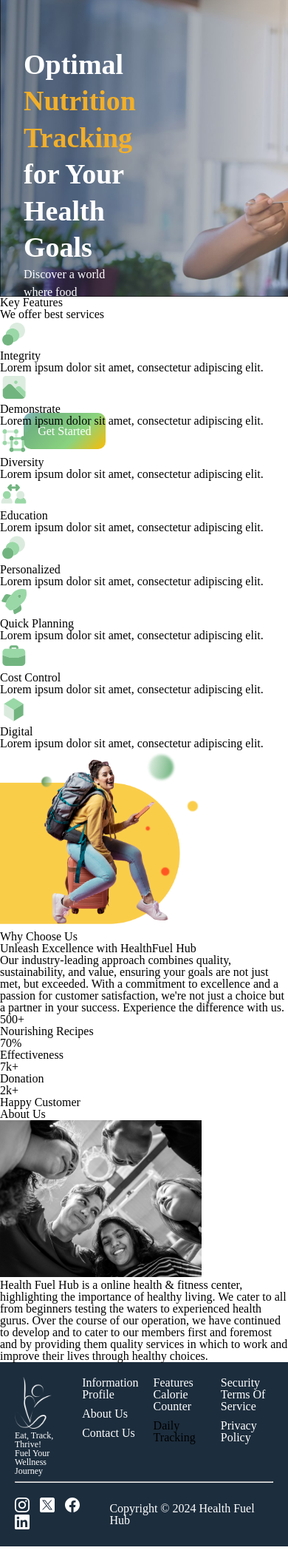
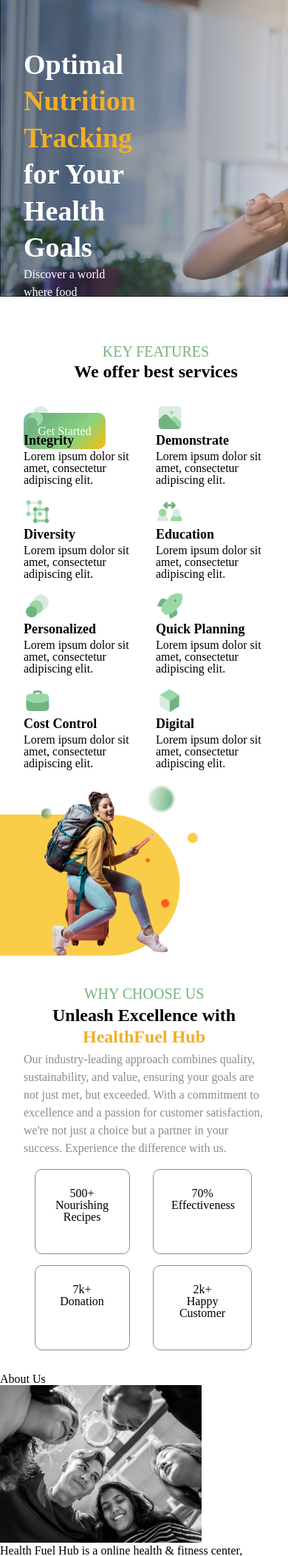
Before and after one commit to RoboRaccoon/HealthFit-Hub, a Django app: page / in a window 390 px wide; the page is wider, and only the part inside the window is pictured. Shown: the part 53-2156 px from the top of that part at 74% size. Run offline with Django 5.2, Linux system fonts and the light colour scheme.

Commit message:
adding Why choose us section mobile

```diff
--- a/HFH_project/HFH_app/static/css/style.css
+++ b/HFH_project/HFH_app/static/css/style.css
@@ -55,13 +55,13 @@ table {
     --yellow: #F2AF29;
     --green: #72B480;
     --white: #FFFFFF;
+	--orange:#FF5722;
+	--gray: #8C8B92;
 
 }
 
 body{
     font-family: Poppins;
-    /*width: 85%;*/
-    /*margin: auto;*/
 	line-height: 1.5;
 
 }
@@ -94,24 +94,24 @@ body{
 	color: var(--white);
 	text-transform: uppercase;
 	font-weight: bold;
-    font-size: 16px; /* Adjust to your desired font size */
+    font-size: 16px;
 
 }
 
 .nav-list ul{
     display: flex;
 	text-decoration: none;
-    list-style-type: none; /* Makes the marker invisible for unordered lists */
-    gap:15px; /* Controls the space between flex items vertically */
+    list-style-type: none;
+    gap:15px;
     padding-top: 5px ;
     padding-bottom: 5px ;
     padding-left:60px ;
     width: 80%;
     font-size: 10px;
-    margin-left: auto; /* Push the items to the right */
+    margin-left: auto;
 }
 
-/* Adding hover and skew animation to navigation for better user interaction */
+
 .nav-list a:hover,
 .nav-list a:focus,
 .nav-list a.current{
@@ -119,6 +119,20 @@ body{
 	color: var(--yellow);
 	text-transform: uppercase;
 }
+
+img{
+	max-width: 100%;
+	height: auto;
+}
+
+
+footer{
+    background-color: var(--blue);
+}
+
+/*Mobile Layouts*/
+
+/*Welcome section*/
 
 .welcome-sect{
 	background-image: url("../images/Banner.jpg");
@@ -133,11 +147,6 @@ body{
 	font-weight: bold;
 	margin-right: 200px;
 }
-
-
-/*Mobile Layouts*/
-
-/*Welcome section*/
 
 .welcome-sect{
 	padding-top: 4em;
@@ -183,12 +192,91 @@ body{
 	border-radius: 10px;
 	color: var(--white);
 }
-img{
-	max-width: 50%;
-	height: auto;
+
+/* Key Features section */
+
+.key-features{
+	padding-left: 2em;
+	margin-top: 4em;
+}
+.key-features h3{
+	font-size: 20px;
+	text-transform: uppercase;
+	text-align: center;
+	font-weight: 400;
+	color: var(--green);
+	margin-bottom: 5px;
 }
 
+.key-features h2{
+	font-size: 24px;
+	text-align: center;
+	font-weight: bold;
+}
 
-footer{
-    background-color: var(--blue);
+.services-grid{
+	margin-top: 2em;
+	display: grid;
+	grid-template-columns: 1fr 1fr;
+	justify-content: space-between;
+	justify-items: center;
 }
+
+.service{
+	padding-bottom: 1em;
+}
+
+.service h5{
+	font-weight: bold;
+	font-size: 18px;
+	margin-bottom: 5px;
+}
+
+/*Why Choose Us Section*/
+.why-choose-us .why-choose-us-sect{
+	padding: 2em;
+}
+
+.why-choose-us-sect h3{
+	font-size: 20px;
+	text-transform: uppercase;
+	text-align: center;
+	font-weight: 400;
+	color: var(--green);
+	margin-bottom: 5px;
+}
+
+.why-choose-us-sect h2{
+	font-size: 24px;
+	text-align: center;
+	font-weight: bold;
+	margin-bottom: 5px;
+	line-height: 1.2;
+}
+
+.why-choose-us-sect span{
+	color: var(--yellow);
+}
+
+.why-choose-us-sect p{
+	line-height: 1.5;
+	color: var(--gray);
+}
+
+.stats{
+	display: grid;
+	grid-template-columns: 1fr 1fr;
+	justify-items: center;
+}
+
+.stat{
+	text-align: center;
+	border: solid 1px var(--gray);
+	width: 50%;
+	height: 50%;
+	padding: 1.5em;
+	border-radius: 10px;
+	margin: 1em;
+}
+
+.stat
--- a/HFH_project/HFH_app/templates/home_page/index.html
+++ b/HFH_project/HFH_app/templates/home_page/index.html
@@ -45,7 +45,7 @@
     <div class="key-features">
         <h3>Key Features</h3>
         <h2>We offer best services</h2>
-        <div class="services grid">
+        <div class="services-grid">
             <div class="service">
                 <img src="/static/images/services/Integrity.svg" alt="integrity">
                 <h5>Integrity</h5>
@@ -103,25 +103,25 @@
         <div>
             <img src="/static/images/why-choose-us.png" alt="why-choose-us">
         </div>
-        <div>
+        <div class="why-choose-us-sect">
             <h3>Why Choose Us</h3>
-            <h2>Unleash Excellence with HealthFuel Hub</h2>
+            <h2>Unleash Excellence with <br><span>HealthFuel Hub</span></h2>
             <p>Our industry-leading approach combines quality, sustainability, and value, ensuring your goals are not just met, but exceeded. With a commitment to excellence and a passion for customer satisfaction, we're not just a choice but a partner in your success. Experience the difference with us.</p>
-            <div>
-                <div>
-                    <span>500+</span>
+            <div class="stats">
+                <div class="stat">
+                    <h4>500+</h4>
                     <h5>Nourishing Recipes</h5>
                 </div>
-                <div>
-                    <span>70%</span>
+                <div class="stat">
+                    <h4>70%</h4>
                     <h5>Effectiveness</h5>
                 </div>
-                <div>
-                    <span>7k+</span>
+                <div class="stat">
+                    <h4>7k+</h4>
                     <h5>Donation</h5>
                 </div>
-                <div>
-                    <span>2k+</span>
+                <div class="stat">
+                    <h4>2k+</h4>
                     <h5>Happy Customer</h5>
                 </div>
             </div>
```
